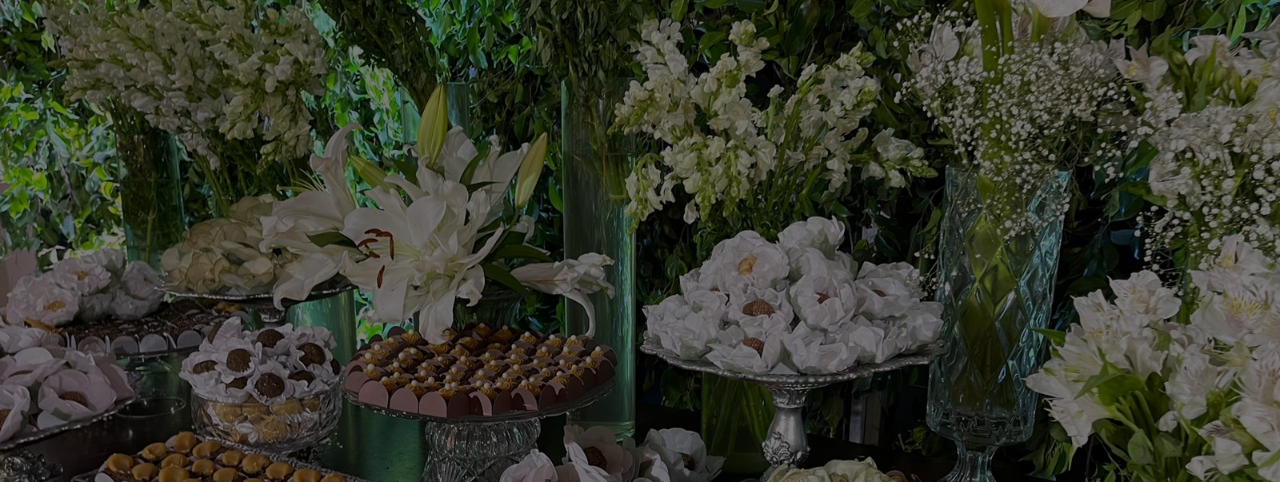
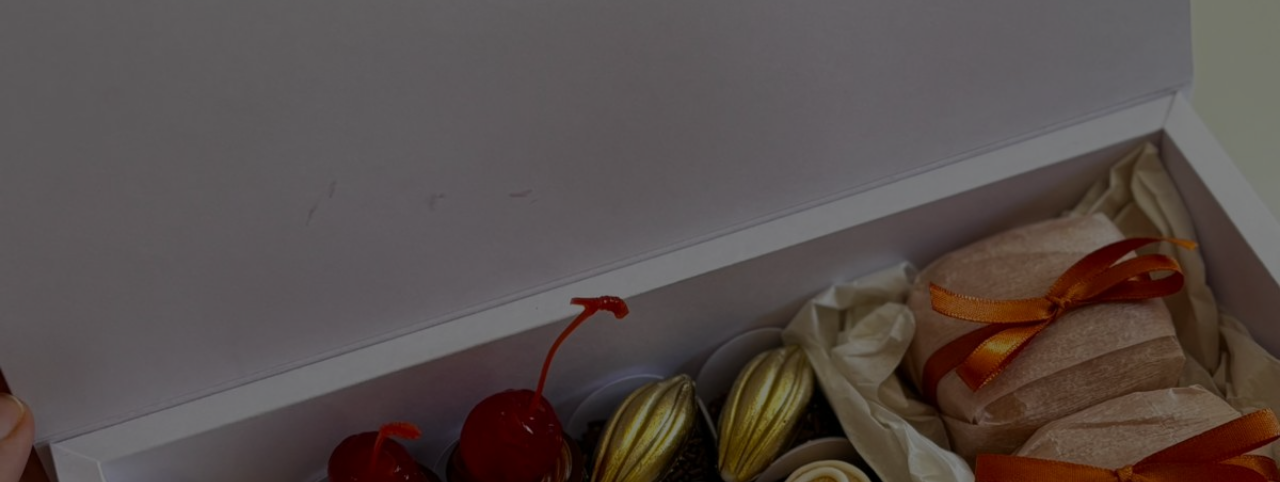
Before and after one commit to Evanildo-Silva/web-page-bruna, a plain HTML site: page index.html in a window 1280 px wide. Shown: the part 77-559 px from the top of the page. Drawn offline with nearby package versions, Linux system fonts and the light colour scheme.

Commit message:
feat: teste hero bg

```diff
--- a/css/style.css
+++ b/css/style.css
@@ -337,7 +337,7 @@ main {
 /* hero */
 .hero {
     position: relative;
-    background-image: url('../images/bg-hero.jpeg');
+    background-image: url('../images/hero-2.jpeg');
     background-size: cover;
     background-position: center;
     padding: 2rem;
```
Also changed, not shown: images/hero-2.jpeg (added).
